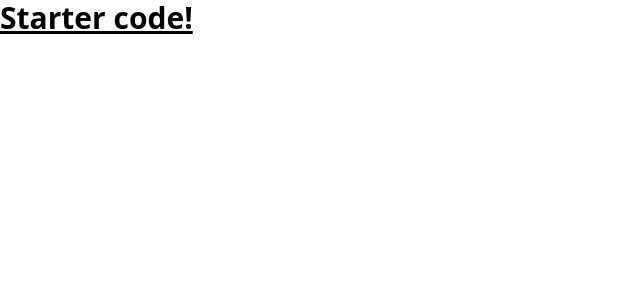
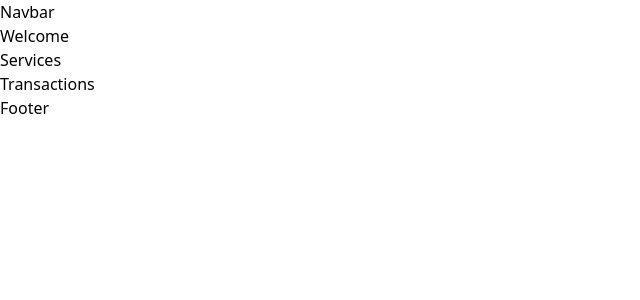
Before and after one commit to nexticodes/react-dapp, a React (Vite) app in the folder client/: page / in a window 1280 px wide. Shown: the top 300 px of the page, without its empty margins (0-640 px from the left). Built offline with nearby package versions, Linux system fonts and the light colour scheme.

Commit message:
Setup files

```diff
--- a/client/src/App.jsx
+++ b/client/src/App.jsx
@@ -1,7 +1,15 @@
+import { Navbar, Welcome, Footer, Services, Transactions } from './components';
+
 const App = () => {
   return (
-    <div className="App">
-      <h1 className="text-3xl font-bold underline">Starter code!</h1>
+    <div className="min-h-screen">
+      <div className="gradient-bg-welcome">
+        <Navbar/>
+        <Welcome/>
+      </div>
+      <Services/>
+      <Transactions/>
+      <Footer/>
     </div>
   )
 }
--- /dev/null
+++ b/client/src/components/Footer.jsx
@@ -0,0 +1,9 @@
+const Footer = () => {
+    return (
+        <>
+            <h1>Footer</h1>
+        </>
+    )
+}
+
+export default Footer;
--- /dev/null
+++ b/client/src/components/Loader.jsx
@@ -0,0 +1,9 @@
+const Loader = () => {
+    return (
+        <>
+            <h1>Loader</h1>
+        </>
+    )
+}
+
+export default Loader;
--- /dev/null
+++ b/client/src/components/Navbar.jsx
@@ -0,0 +1,9 @@
+const Navbar = () => {
+    return (
+        <>
+            <h1>Navbar</h1>
+        </>
+    )
+}
+
+export default Navbar;
--- /dev/null
+++ b/client/src/components/Services.jsx
@@ -0,0 +1,9 @@
+const Services = () => {
+    return (
+        <>
+            <h1>Services</h1>
+        </>
+    )
+}
+
+export default Services;
--- /dev/null
+++ b/client/src/components/Transactions.jsx
@@ -0,0 +1,9 @@
+const Transactions = () => {
+    return (
+        <>
+            <h1>Transactions</h1>
+        </>
+    )
+}
+
+export default Transactions;
--- /dev/null
+++ b/client/src/components/Welcome.jsx
@@ -0,0 +1,9 @@
+const Welcome = () => {
+    return (
+        <>
+            <h1>Welcome</h1>
+        </>
+    )
+}
+
+export default Welcome;
--- /dev/null
+++ b/client/src/components/index.js
@@ -0,0 +1,6 @@
+export { default as Loader } from './Loader';
+export { default as Navbar } from './Navbar';
+export { default as Footer } from './Footer';
+export { default as Welcome } from './Welcome';
+export { default as Transactions } from './Transactions';
+export { default as Services } from './Services';
```
